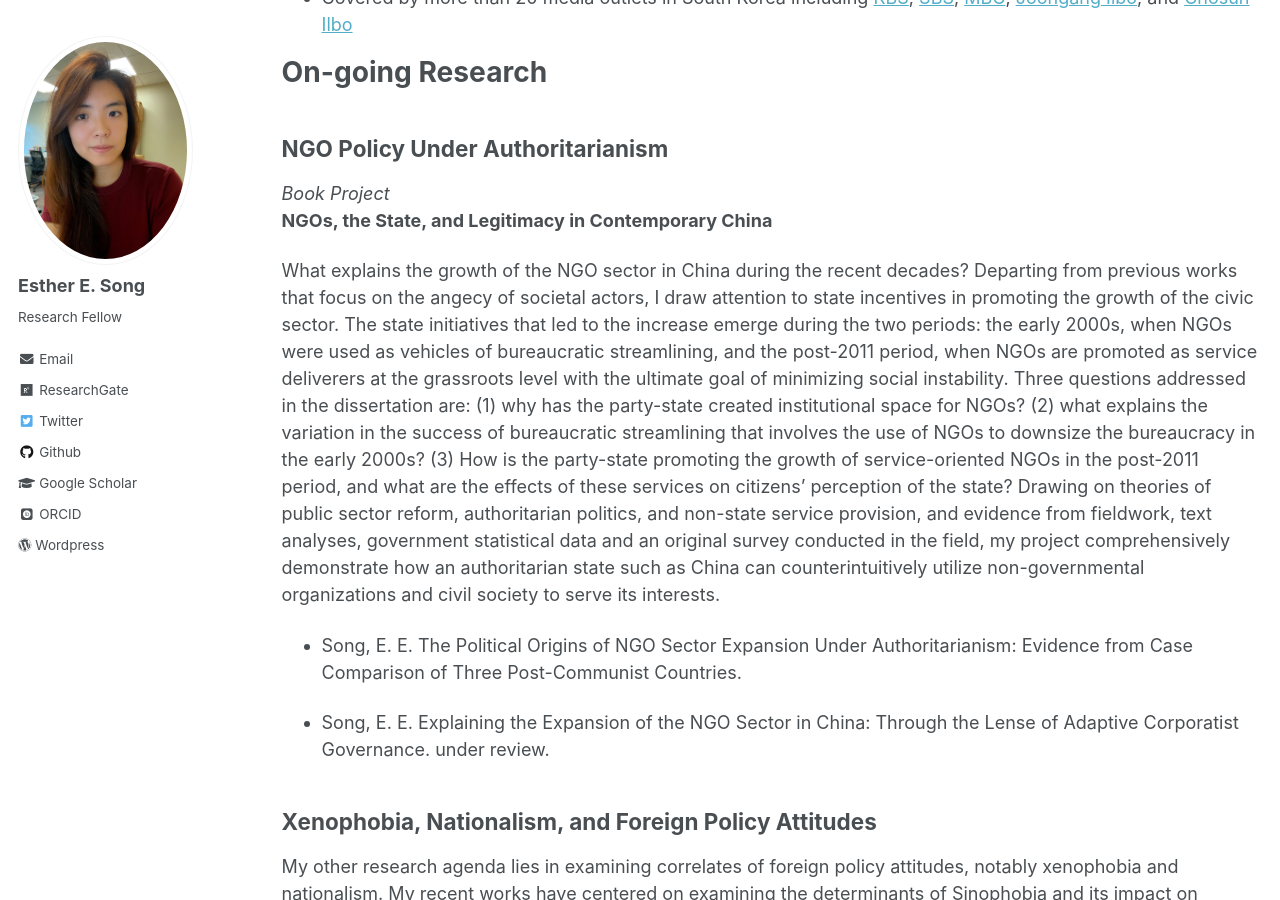
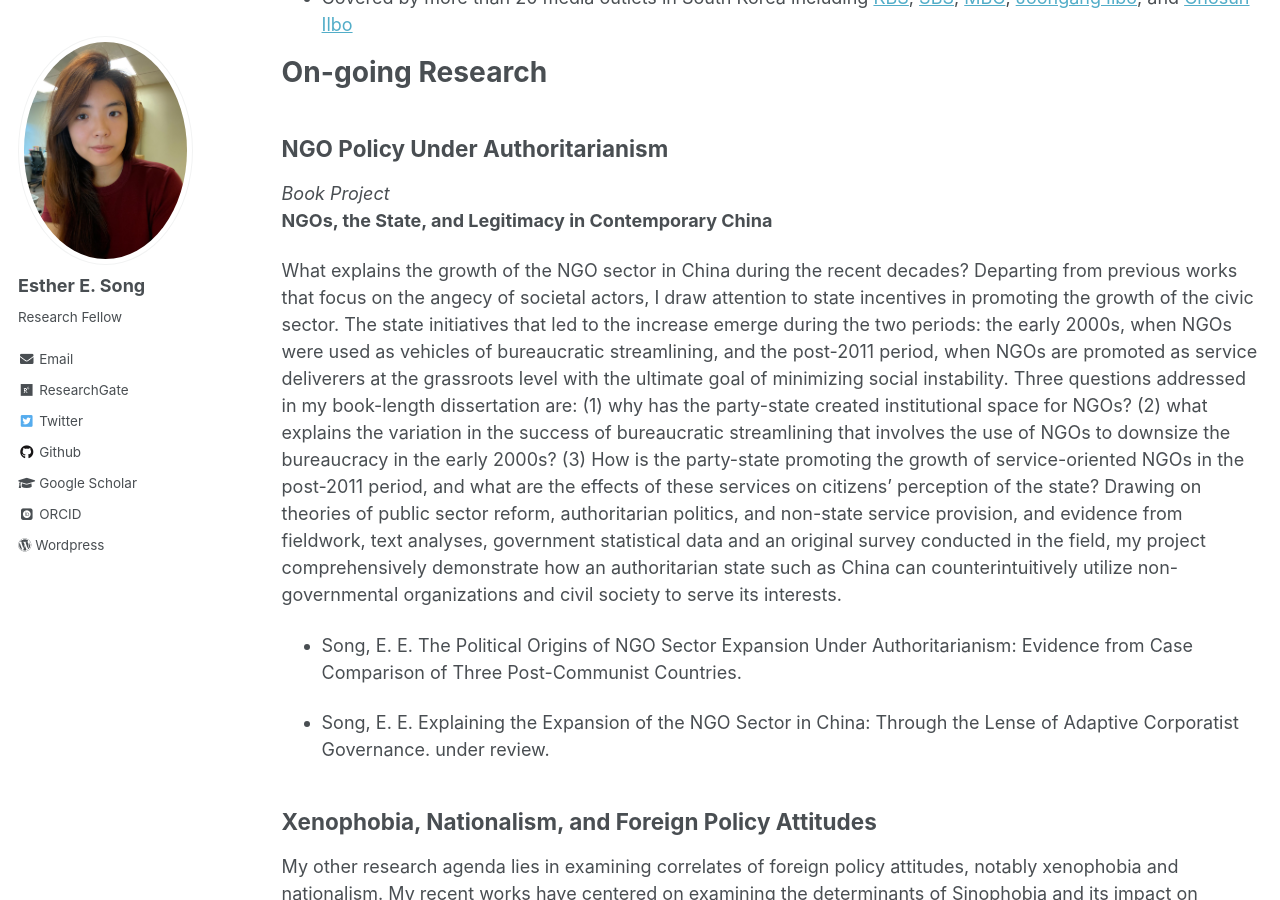
Before and after one commit to ehsong/ehsong.github.io, a Jekyll site: the page built from _pages/research.md, in a window 1280 px wide and 900 px high, scrolled down 746 px. Built offline with Jekyll 4.4.1, drawn with Linux system fonts in a browser that asks for light colours; some web fonts are replaced.

Commit message:
Update research.md

```diff
--- a/_pages/research.md
+++ b/_pages/research.md
@@ -27,7 +27,7 @@ My research interests span across topics such as civil society and NGO policy, a
 *Book Project*
 **NGOs, the State, and Legitimacy in Contemporary China**
 
-What explains the growth of the NGO sector in China during the recent decades? Departing from previous works that focus on the angecy of societal actors, I draw attention to state incentives in promoting the growth of the civic sector. The state initiatives that led to the increase emerge during the two periods: the early 2000s, when NGOs were used as vehicles of bureaucratic streamlining, and the post-2011 period, when NGOs are promoted as service deliverers at the grassroots level with the ultimate goal of minimizing social instability. Three questions addressed in the dissertation are: (1) why has the party-state created institutional space for NGOs? (2) what explains the variation in the success of bureaucratic streamlining that involves the use of NGOs to downsize the bureaucracy in the early 2000s? (3) How is the party-state promoting the growth of service-oriented NGOs in the post-2011 period, and what are the effects of these services on citizens’ perception of the state? Drawing on theories of public sector reform, authoritarian politics, and non-state service provision, and evidence from fieldwork, text analyses, government statistical data and an original survey conducted in the field, my project comprehensively demonstrate how an authoritarian state such as China can counterintuitively utilize non-governmental organizations and civil society to serve its interests.
+What explains the growth of the NGO sector in China during the recent decades? Departing from previous works that focus on the angecy of societal actors, I draw attention to state incentives in promoting the growth of the civic sector. The state initiatives that led to the increase emerge during the two periods: the early 2000s, when NGOs were used as vehicles of bureaucratic streamlining, and the post-2011 period, when NGOs are promoted as service deliverers at the grassroots level with the ultimate goal of minimizing social instability. Three questions addressed in my book-length dissertation are: (1) why has the party-state created institutional space for NGOs? (2) what explains the variation in the success of bureaucratic streamlining that involves the use of NGOs to downsize the bureaucracy in the early 2000s? (3) How is the party-state promoting the growth of service-oriented NGOs in the post-2011 period, and what are the effects of these services on citizens’ perception of the state? Drawing on theories of public sector reform, authoritarian politics, and non-state service provision, and evidence from fieldwork, text analyses, government statistical data and an original survey conducted in the field, my project comprehensively demonstrate how an authoritarian state such as China can counterintuitively utilize non-governmental organizations and civil society to serve its interests.
 
 * Song, E. E. The Political Origins of NGO Sector Expansion Under Authoritarianism: Evidence from Case Comparison of Three Post-Communist Countries.
 
```
